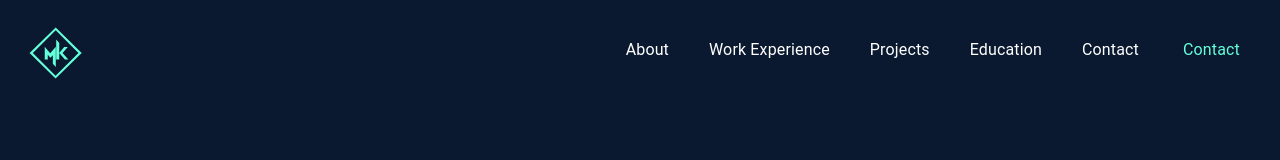
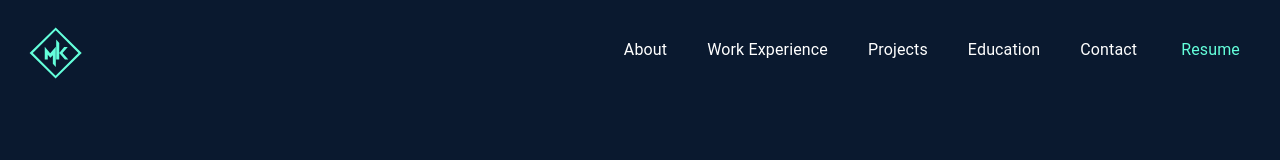
Before and after one commit to AmineMekki01/my-portfolio, a React (Create React App) app: page / in a window 1280 px wide. Shown: the top 160 px of the page. Built offline with nearby package versions, Linux system fonts and the light colour scheme.

Commit message:
fix header

```diff
--- a/src/components/Header.js
+++ b/src/components/Header.js
@@ -160,7 +160,7 @@ const Header = () => {
               {menuItems.slice(0, -1).map((item, index) => (
                 <StyledButton key={index} href={item.href}>{item.text}</StyledButton>
               ))}
-              <ResumeButton href={menuItems[4].href} download={menuItems[4].download}>{menuItems[4].text}</ResumeButton>
+              <ResumeButton href={menuItems[5].href} download={menuItems[5].download}>{menuItems[5].text}</ResumeButton>
             </StyledBox>
           ) : (
             <MobileMenuButton edge="end" onClick={toggleDrawer(true)}>
@@ -186,7 +186,7 @@ const Header = () => {
               <CustomListItemText primary={item.text} />
             </CustomListItem>
           ))}
-          <CustomResumeButton href={menuItems[4].href} download={menuItems[4].download}>{menuItems[4].text}</CustomResumeButton>
+          <CustomResumeButton href={menuItems[5].href} download={menuItems[5].download}>{menuItems[5].text}</CustomResumeButton>
         </List>
       </CustomDrawer>
     </HeaderContainer>
```
